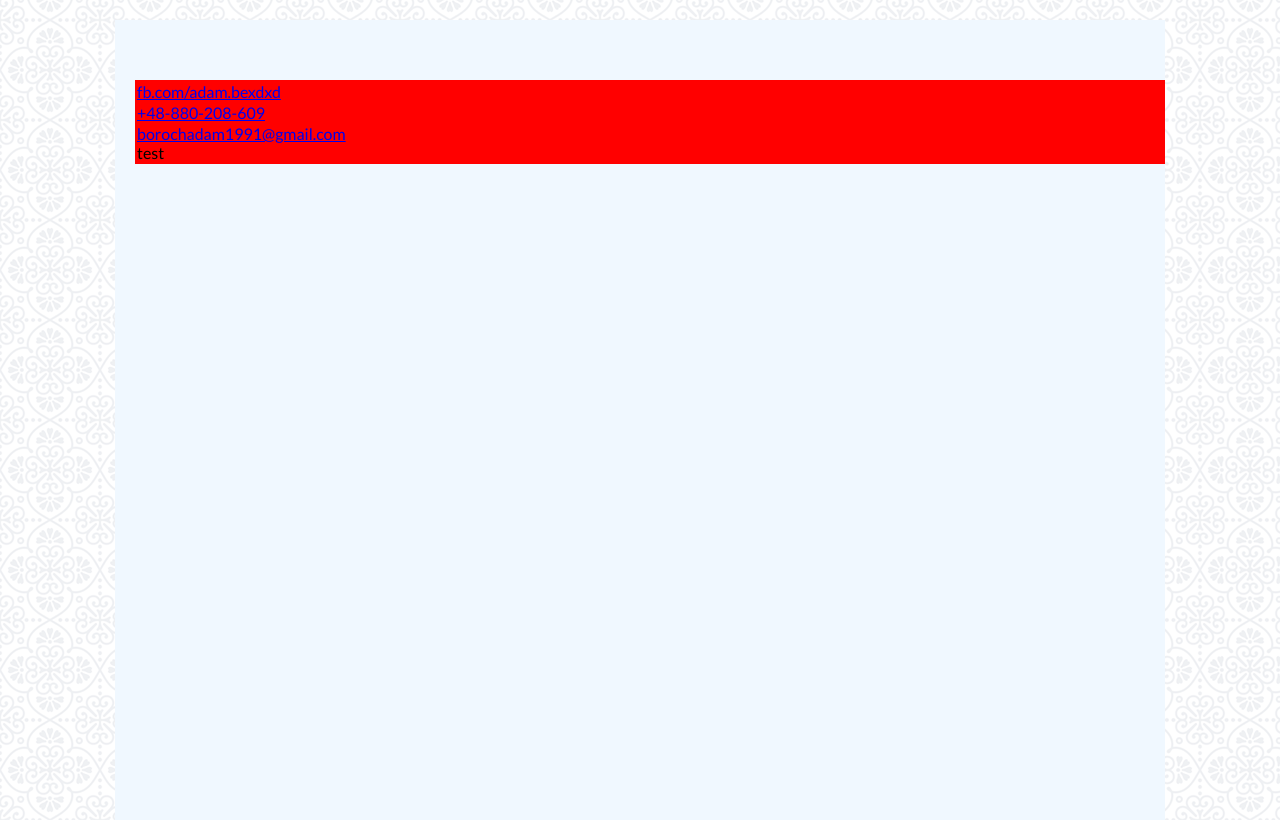
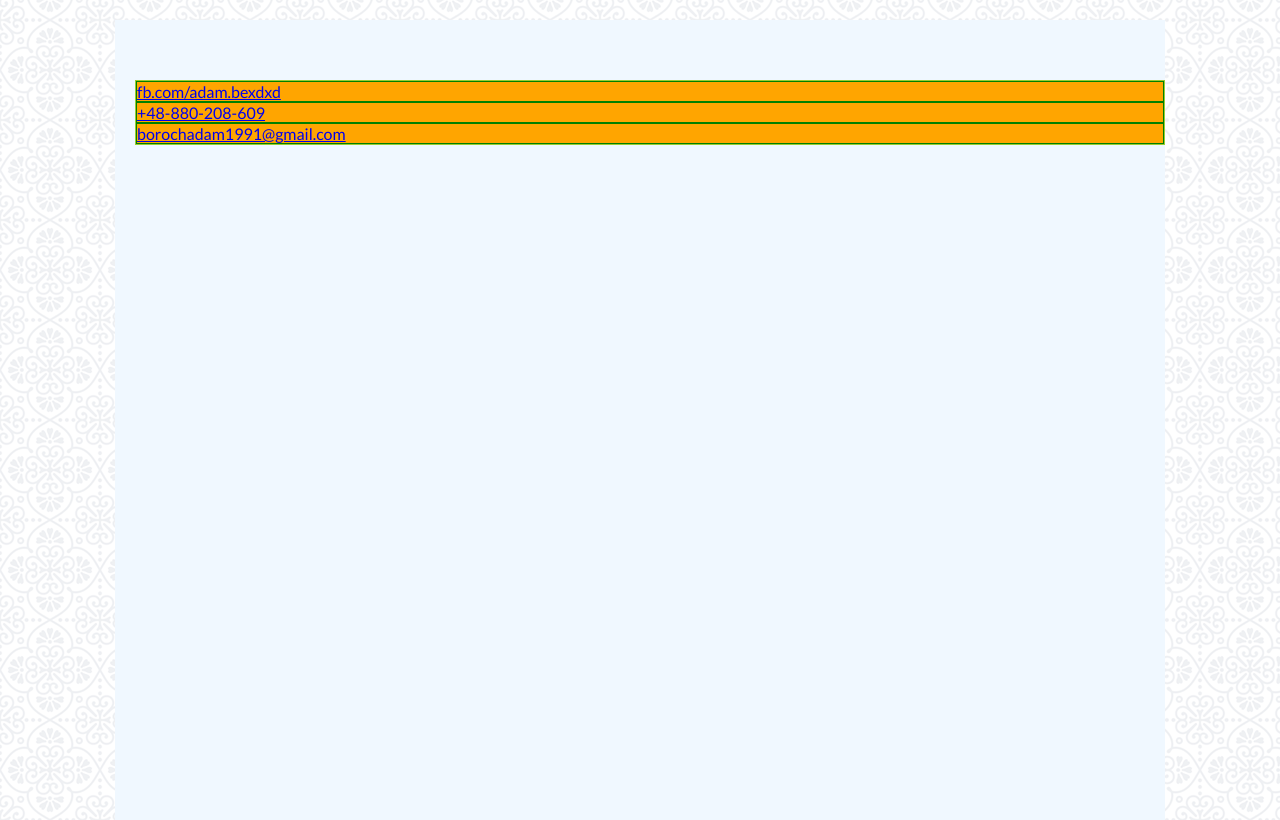
Before and after one commit to BorochAdam/adamboroch.pl, a plain HTML site: page index.html in a window 1280 px wide. Shown: the part 3180-4000 px from the top of the page. Drawn offline with Linux system fonts and the light colour scheme.

Commit message:
info finishing

```diff
--- a/css/style.css
+++ b/css/style.css
@@ -249,10 +249,10 @@ footer{
 }
 
 .contact-container{
-    border: 1px solid red;
-    background: red;
+    border: 1px solid yellowgreen;
+    background: orange;
 }
 
 .single-contact{
-    border: 1px solid red;
+    border: 1px solid green;
 }
--- a/index.html
+++ b/index.html
@@ -160,9 +160,6 @@
                         >
                         borochadam1991@gmail.com
                         </a>
-                        <p>
-                            test
-                        </p>
                     </div>
                 </div>
             </div>
```
